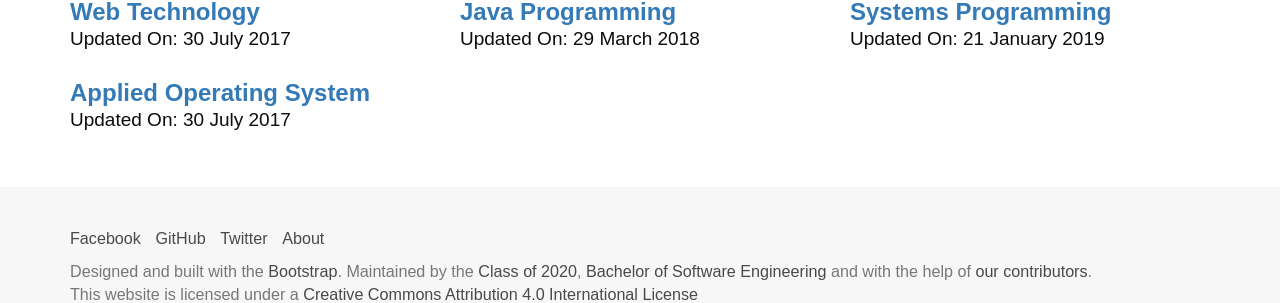
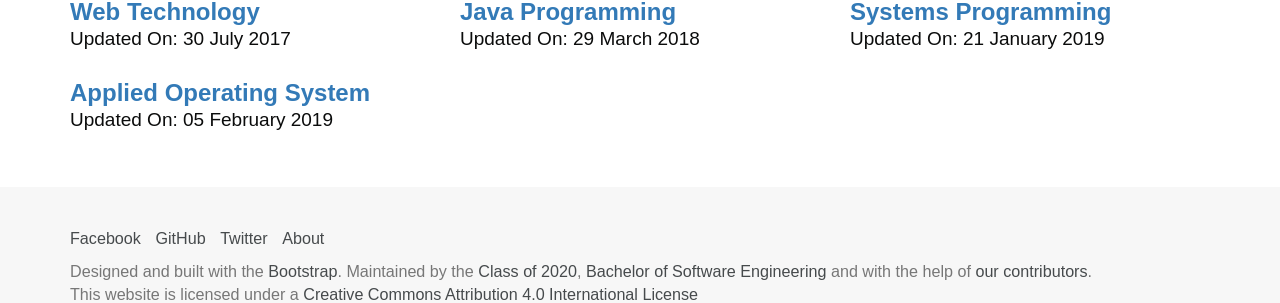
Before and after one commit to Classof2020/classof2020.github.io, a Jekyll site: the page built from downloads.html, in a window 1280 px wide. Shown: the part 206-509 px from the top of the page. Built offline with Jekyll 4.4.1, drawn with Linux system fonts in a browser that asks for light colours; nearby versions of some CDN libraries; some web fonts are replaced.

Commit message:
Update 2019-02-05-applied-web-technology.md

```diff
--- a/_downloads/2019-02-05-applied-web-technology.md
+++ b/_downloads/2019-02-05-applied-web-technology.md
@@ -2,7 +2,7 @@
 layout: download
 title: Applied Operating System
 subtitle: Class materials and downloads homepage of Applied Operating System. This page serves the files provided by lecturer ASV and those our contributors find to be helpful to everyone of us.
-lastupdate: 2017-07-30 12:00:00
+lastupdate: 2019-02-05 12:00:00
 tutor: Amit Shrivasta (ASV)
 comments: true
 ---
```
